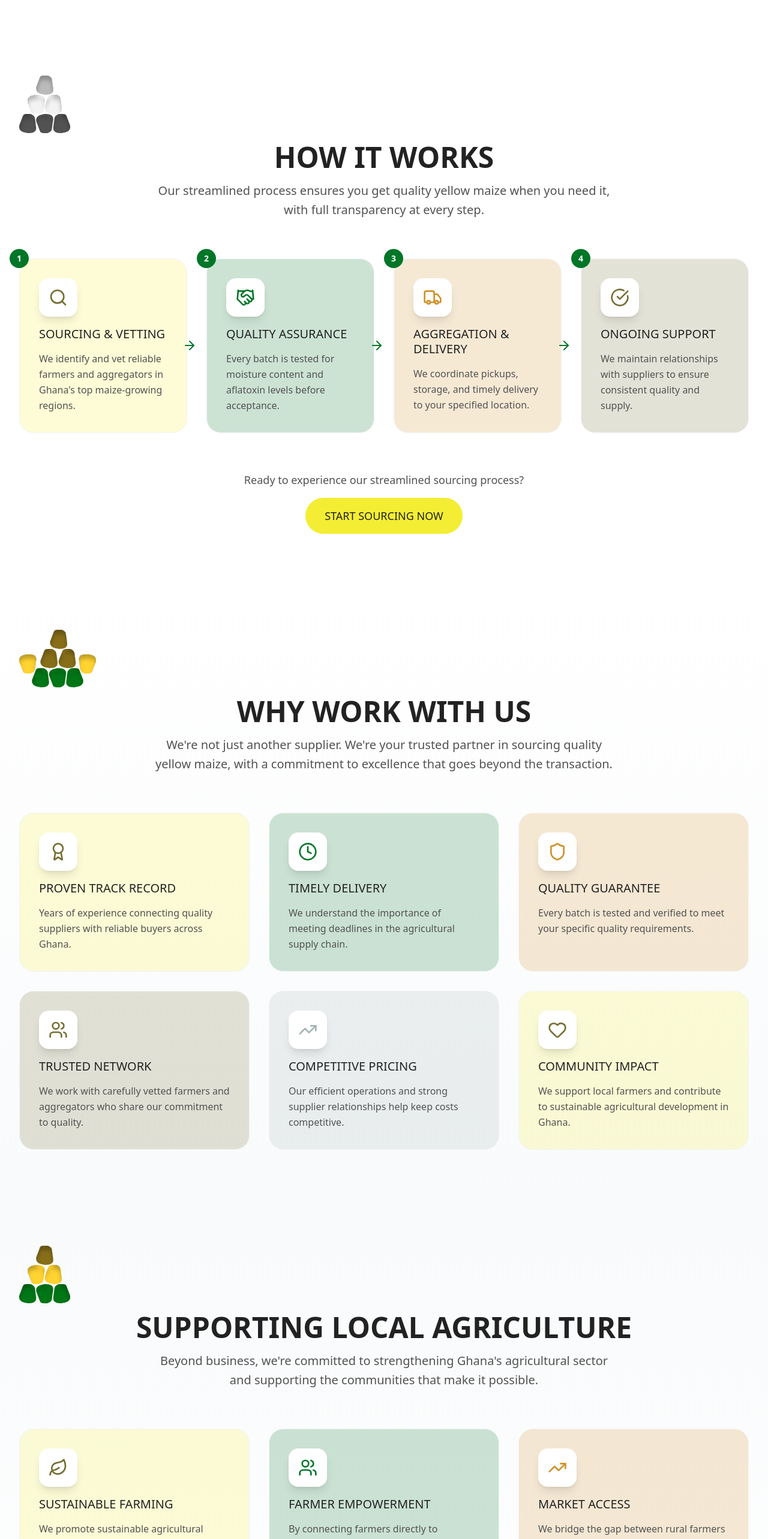
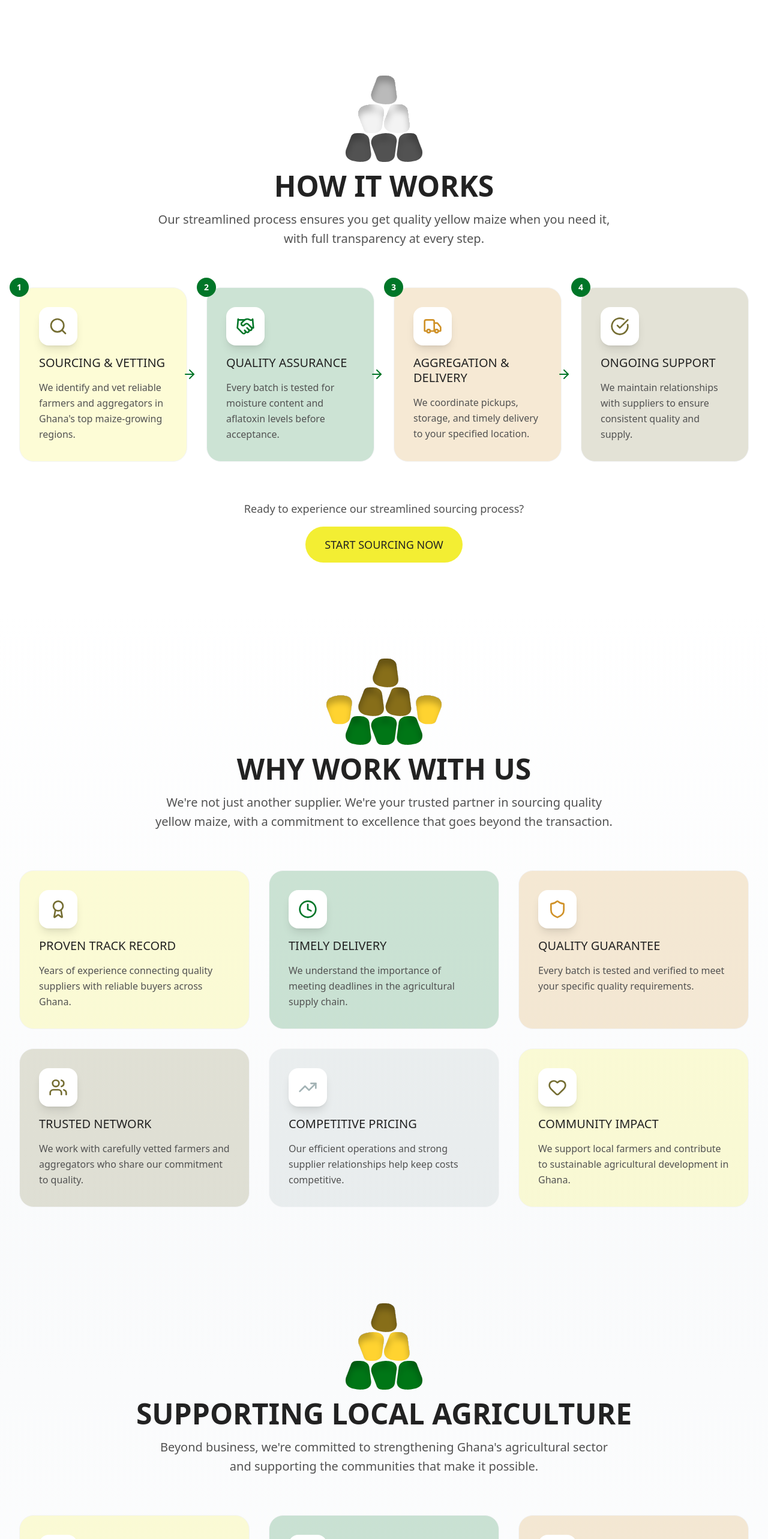
Before and after one commit to afromorpheus/baobab-frontiers-website, a Next.js app: page / in a window 1280 px wide. Shown: the part 3140-5706 px from the top of the page at 60% size. Built offline with nearby package versions, Linux system fonts and the light colour scheme.

Commit message:
Update: Centralized all brand motifs with uniform scale (h-36) and proper centering

```diff
--- a/src/components/HowItWorks.tsx
+++ b/src/components/HowItWorks.tsx
@@ -57,12 +57,12 @@ export default function HowItWorks() {
             whileInView={{ scale: 1 }}
             transition={{ duration: 0.6, delay: 0.2 }}
             viewport={{ once: true }}
-            className="mx-auto mb-4"
+            className="mx-auto mb-4 flex justify-center"
           >
             <img
               src="/Brand-Motif-Ahoden-New.svg"
               alt="Ahoden Brand Motif"
-              className="h-24 w-auto"
+              className="h-36 w-auto"
             />
           </motion.div>
 
--- a/src/components/LetsTalk.tsx
+++ b/src/components/LetsTalk.tsx
@@ -62,12 +62,12 @@ export default function LetsTalk() {
             whileInView={{ scale: 1 }}
             transition={{ duration: 0.6, delay: 0.2 }}
             viewport={{ once: true }}
-            className="mx-auto mb-4"
+            className="mx-auto mb-4 flex justify-center"
           >
             <img
               src="/Brand-Motif-Ahoden-Alt.svg"
               alt="Ahoden Brand Motif"
-              className="h-24 w-auto"
+              className="h-36 w-auto"
             />
           </motion.div>
 
--- a/src/components/SupportingLocalAgriculture.tsx
+++ b/src/components/SupportingLocalAgriculture.tsx
@@ -72,12 +72,12 @@ export default function SupportingLocalAgriculture() {
             whileInView={{ scale: 1 }}
             transition={{ duration: 0.6, delay: 0.2 }}
             viewport={{ once: true }}
-            className="mx-auto mb-4"
+            className="mx-auto mb-4 flex justify-center"
           >
             <img
               src="/Brand-Motif-Tapoli-Alt.svg"
               alt="Tapoli Brand Motif"
-              className="h-24 w-auto"
+              className="h-36 w-auto"
             />
           </motion.div>
 
--- a/src/components/WhyWorkWithUs.tsx
+++ b/src/components/WhyWorkWithUs.tsx
@@ -72,12 +72,12 @@ export default function WhyWorkWithUs() {
             whileInView={{ scale: 1 }}
             transition={{ duration: 0.6, delay: 0.2 }}
             viewport={{ once: true }}
-            className="mx-auto mb-4"
+            className="mx-auto mb-4 flex justify-center"
           >
             <img
               src="/Brand-Motif-Asanka-Alt.svg"
               alt="Asanka Brand Motif"
-              className="h-24 w-auto"
+              className="h-36 w-auto"
             />
           </motion.div>
 
```
